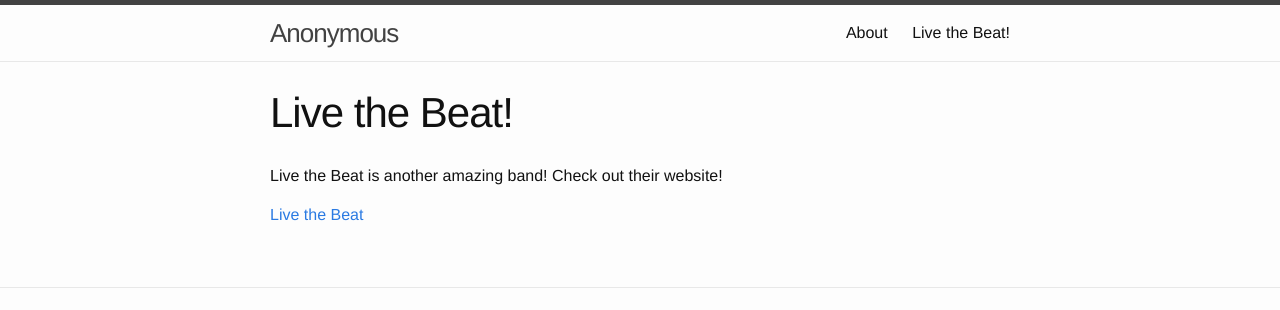
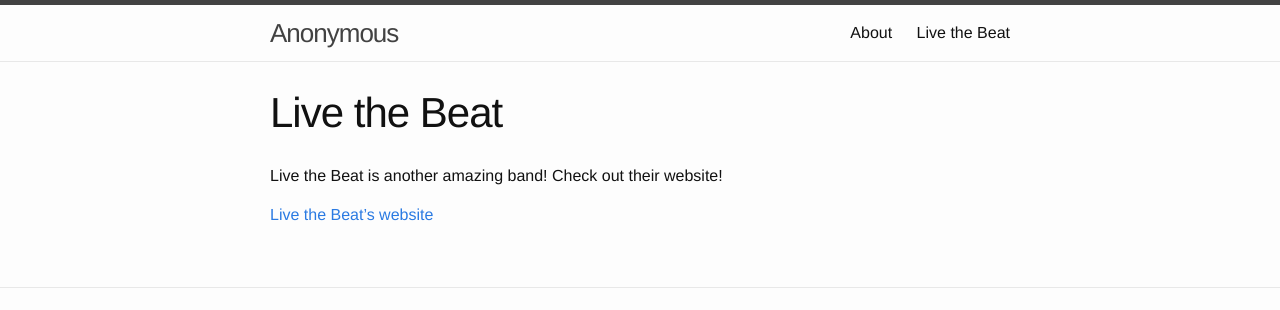
Before and after one commit to anonymousband/anonymousband.github.io, a Jekyll site: the page built from live-the-beat/index.md, in a window 1280 px wide. Shown: the top 310 px of the page. Built offline with Jekyll 4.4.1, drawn with Linux system fonts in a browser that asks for light colours.

Commit message:
Update index.md

```diff
--- a/live-the-beat/index.md
+++ b/live-the-beat/index.md
@@ -1,9 +1,9 @@
 ---
 layout: page
-title: Live the Beat!
+title: Live the Beat
 permalink: /livethebeat/
 ---
 
 Live the Beat is another amazing band! Check out their website!
 
-<a href="https://livethebeatband.github.io/" class="button">Live the Beat</a>
+<a href="https://livethebeatband.github.io/" class="button">Live the Beat's website</a>
```
